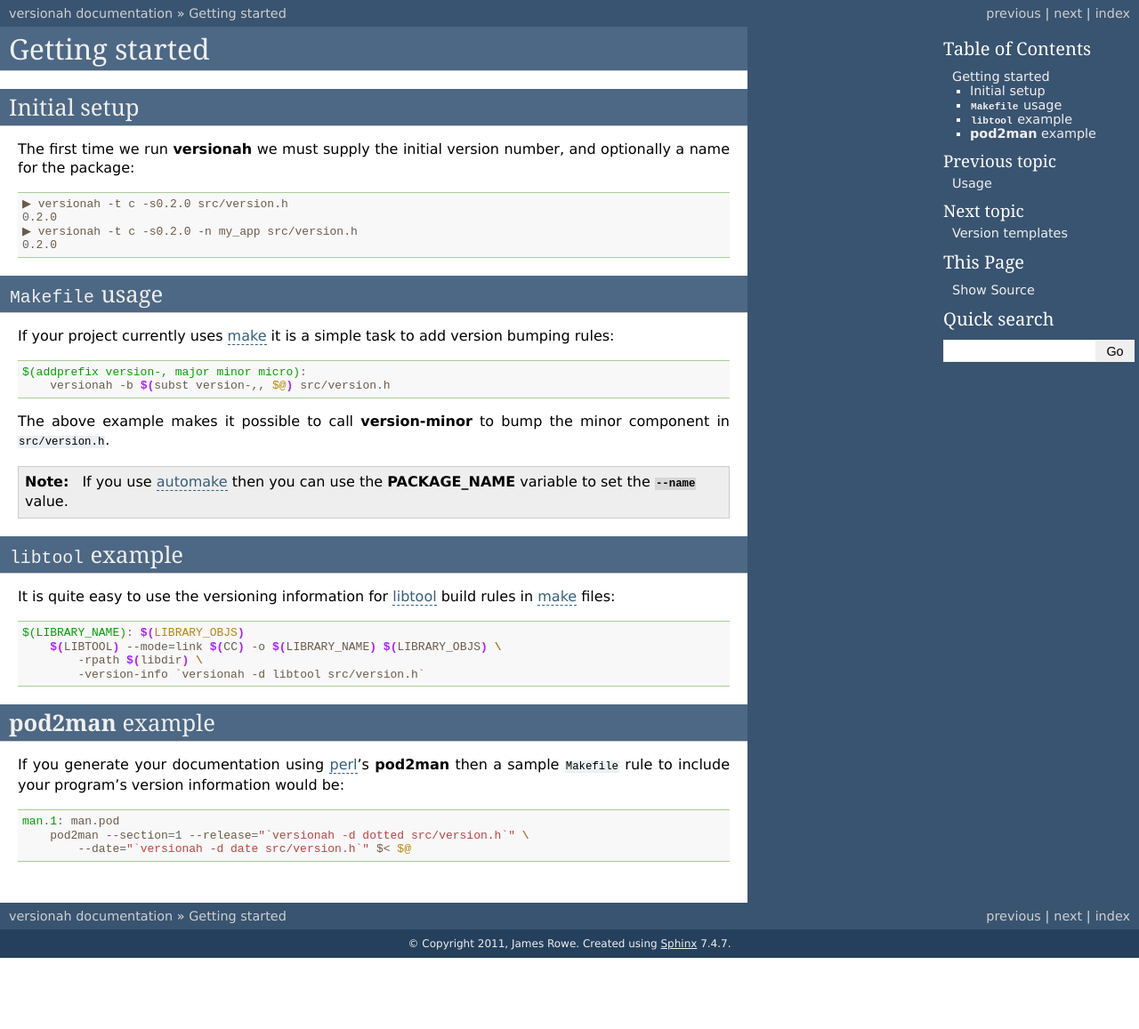
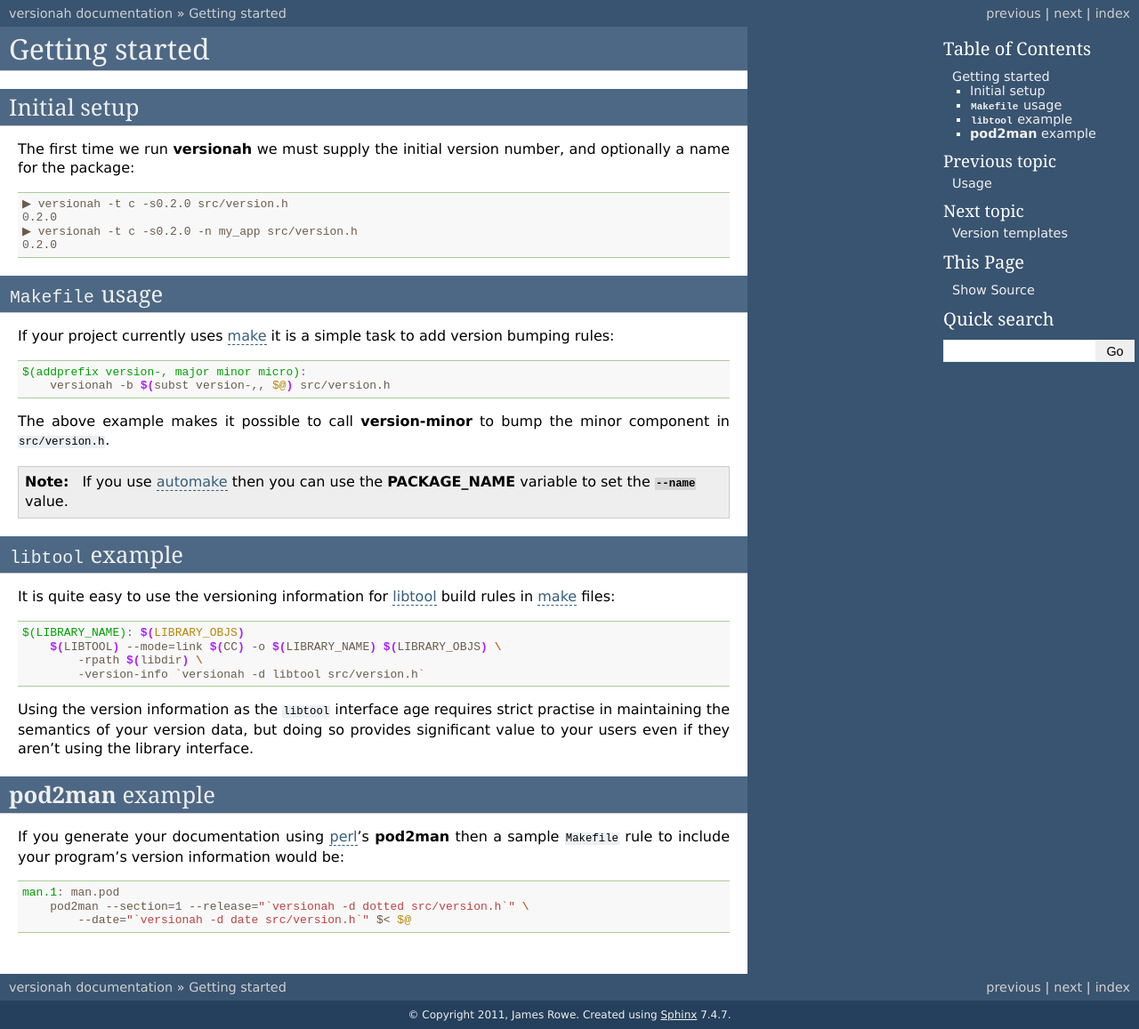
Before and after one commit to JNRowe/versionah, a Sphinx documentation site: the page built from doc/getting_started.rst, in a window 1280 px wide and 1157 px high. Shown: the whole window at 89% size. Built offline with Sphinx 7.4.7, drawn with Linux system fonts in a browser that asks for light colours; the version number could not be read and is left out.

Commit message:
Added note about libtool interface ageing.

```diff
--- a/doc/getting_started.rst
+++ b/doc/getting_started.rst
@@ -46,6 +46,11 @@
             -rpath $(libdir) \
             -version-info `versionah -d libtool src/version.h`
 
+Using the version information as the ``libtool`` interface age requires strict
+practise in maintaining the semantics of your version data, but doing so
+provides significant value to your users even if they aren't using the library
+interface.
+
 :command:`pod2man` example
 --------------------------
 
```
